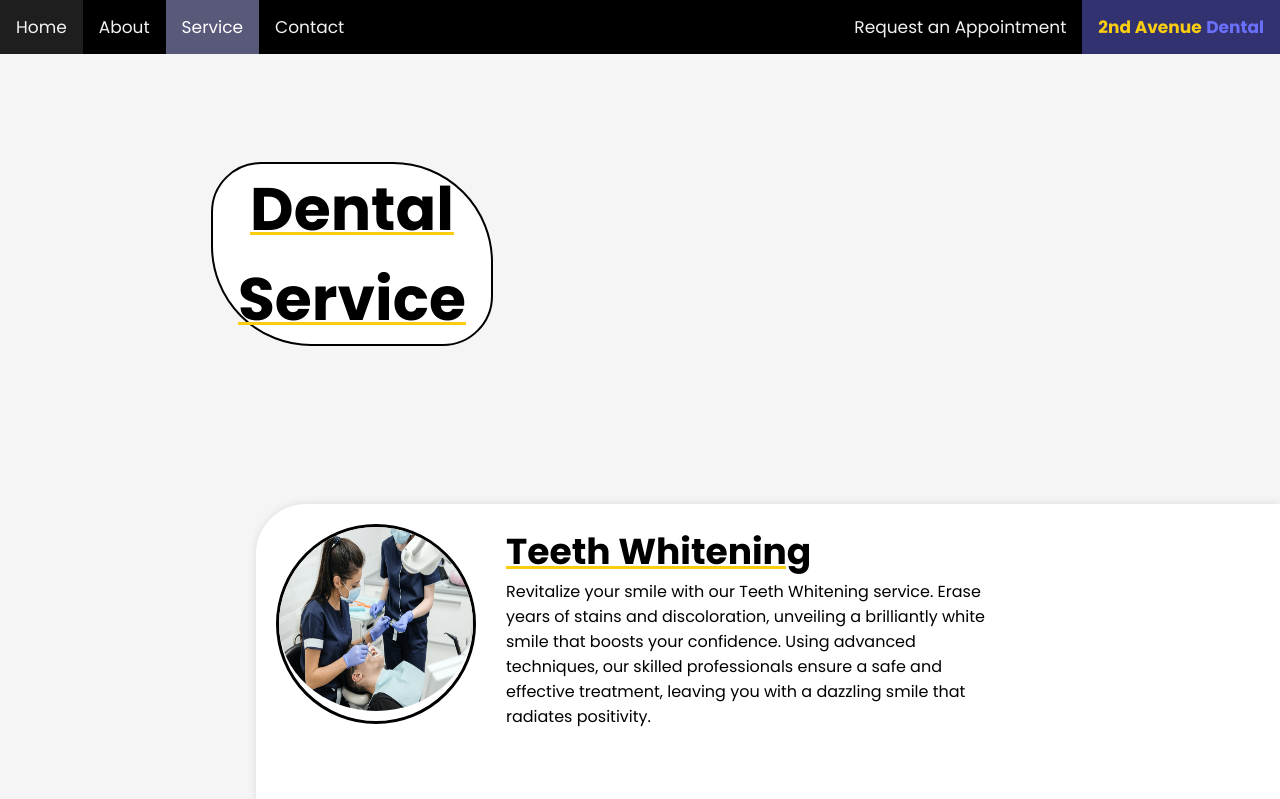
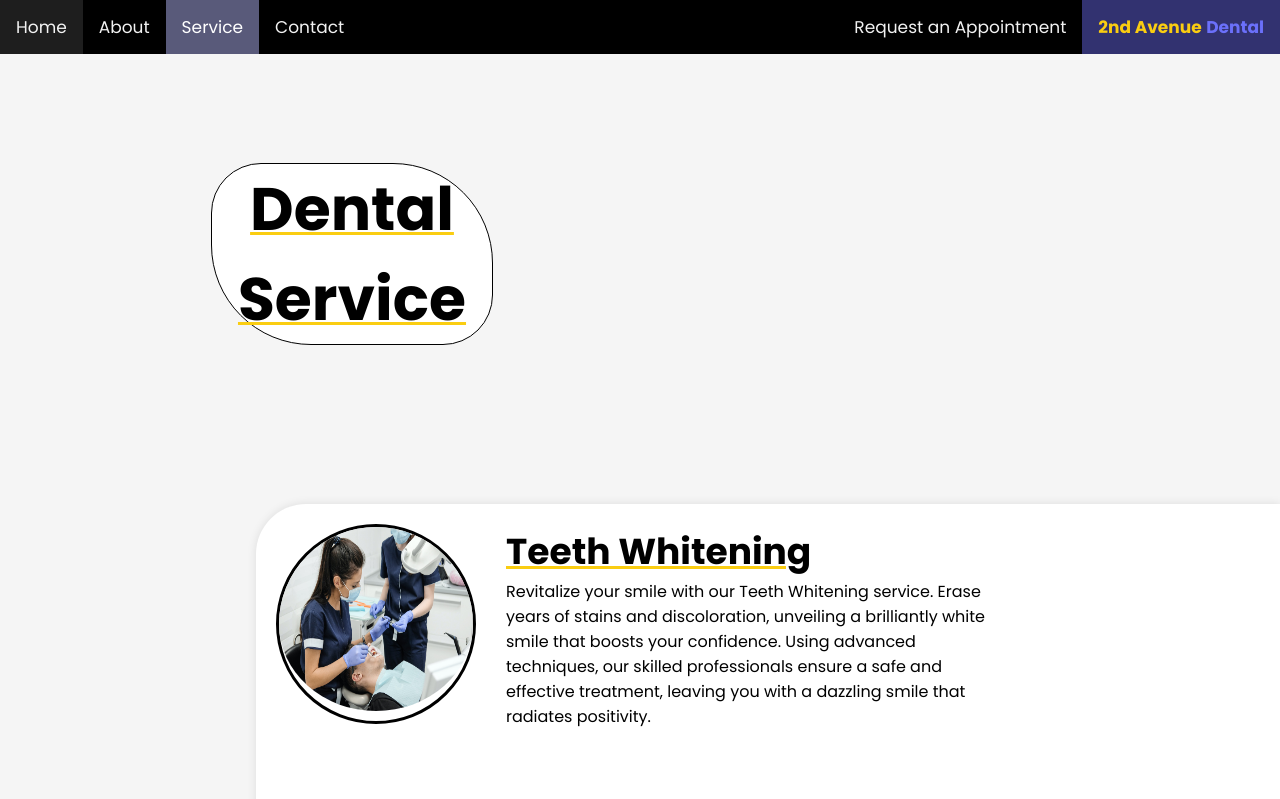
Before and after one commit to Inustur/DentalTemplate, a plain HTML site: page Service.html in a window 1280 px wide. Shown: the top 799 px of the page. Drawn offline with Linux system fonts and the light colour scheme.

Commit message:
Update servicestyle.css

```diff
--- a/servicestyle.css
+++ b/servicestyle.css
@@ -31,7 +31,7 @@ body, html {
   text-decoration-thickness: 3px;
   border-radius: 50px 100px;
   border-style: solid;
-  border-width: 2.5px;
+  border-width: 0.5px;
   width: 40%;
   height:auto;
 }
@@ -61,7 +61,7 @@ body, html {
 }
 
 .container {
-  background-color: #ffffff;
+  background-color:#ffffff;
   display: flex;
   justify-content: left;
   align-items: left;
```
Lines whose indentation alone changed are shown as unchanged.
